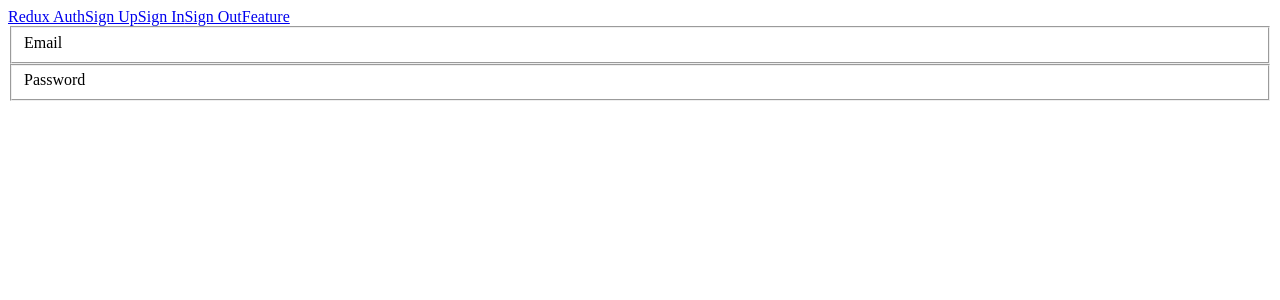
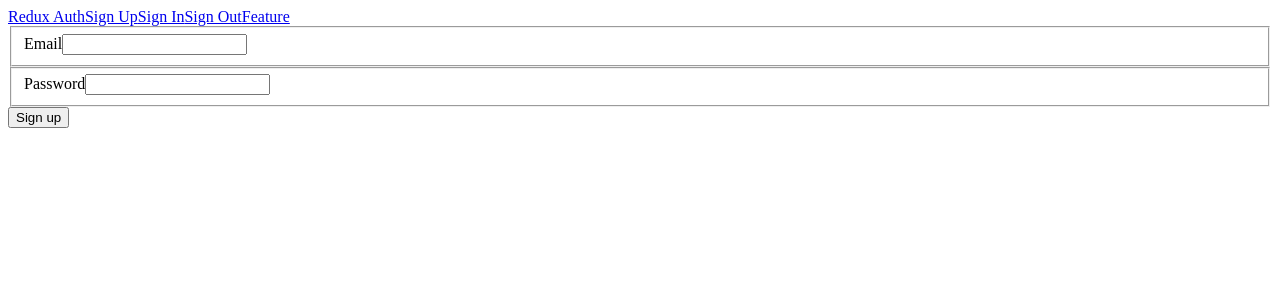
Before and after one commit to carlagromero/basic-auth-client, a React (Create React App) app: page /signup in a window 1280 px wide. Shown: the top 300 px of the page. Built offline with nearby package versions, Linux system fonts and the light colour scheme.

Commit message:
chore: add signup page

```diff
--- /dev/null
+++ b/src/actions/index.js
@@ -0,0 +1,11 @@
+import axios from 'axios';
+import { AUTH_USER } from './types';
+
+export const signup = formProps => async dispatch => {
+  const response = await axios.post('http://localhost:3090/signup', formProps);
+
+  dispatch({
+    type: AUTH_USER,
+    payload: response.data.token
+  });
+};
--- /dev/null
+++ b/src/actions/types.js
@@ -0,0 +1,3 @@
+const AUTH_USER = 'auth_user';
+
+export { AUTH_USER };
--- a/src/components/auth/Signup.js
+++ b/src/components/auth/Signup.js
@@ -1,16 +1,38 @@
 import React from 'react';
+import { reduxForm, Field } from 'redux-form';
+import { useDispatch } from 'react-redux';
+import * as actions from '../../actions';
 
-const Signup = () => {
+const Signup = ({ handleSubmit }) => {
+  const dispatch = useDispatch();
+
+  const handleSubmitForm = formProps => {
+    dispatch(actions.signup(formProps));
+  };
+
   return (
-    <form>
+    <form onSubmit={handleSubmit(handleSubmitForm)}>
       <fieldset>
         <label>Email</label>
+        <Field
+          name="email"
+          type="text"
+          component="input"
+          autoComplete="none"
+        />
       </fieldset>
       <fieldset>
         <label>Password</label>
+        <Field
+          name="password"
+          type="password"
+          component="input"
+          autoComplete="none"
+        />
       </fieldset>
+      <button>Sign up</button>
     </form>
   );
-}
+};
 
-export default Signup;
+export default reduxForm({ form: 'signupdd' })(Signup);
--- a/src/reducers/auth.js
+++ b/src/reducers/auth.js
@@ -1,3 +1,5 @@
+import { AUTH_USER } from '../actions/types';
+
 const INITIAL_STATE = {
   authenticated: '',
   errorMeesage: '',
@@ -5,6 +7,8 @@ const INITIAL_STATE = {
 
 const authReducer = (state = INITIAL_STATE, action) => {
   switch (action.type) {
+    case AUTH_USER:
+      return { ...state, authenticated: action.payload };
     default:
       return state;
   }
--- a/src/reducers/index.js
+++ b/src/reducers/index.js
@@ -1,8 +1,10 @@
 import { combineReducers } from 'redux';
+import { reducer as formReducer } from 'redux-form';
 import authReducer from './auth';
 
 const reducers = combineReducers({
-  auth: authReducer
+  auth: authReducer,
+  form: formReducer
 });
 
 export default reducers;
```
